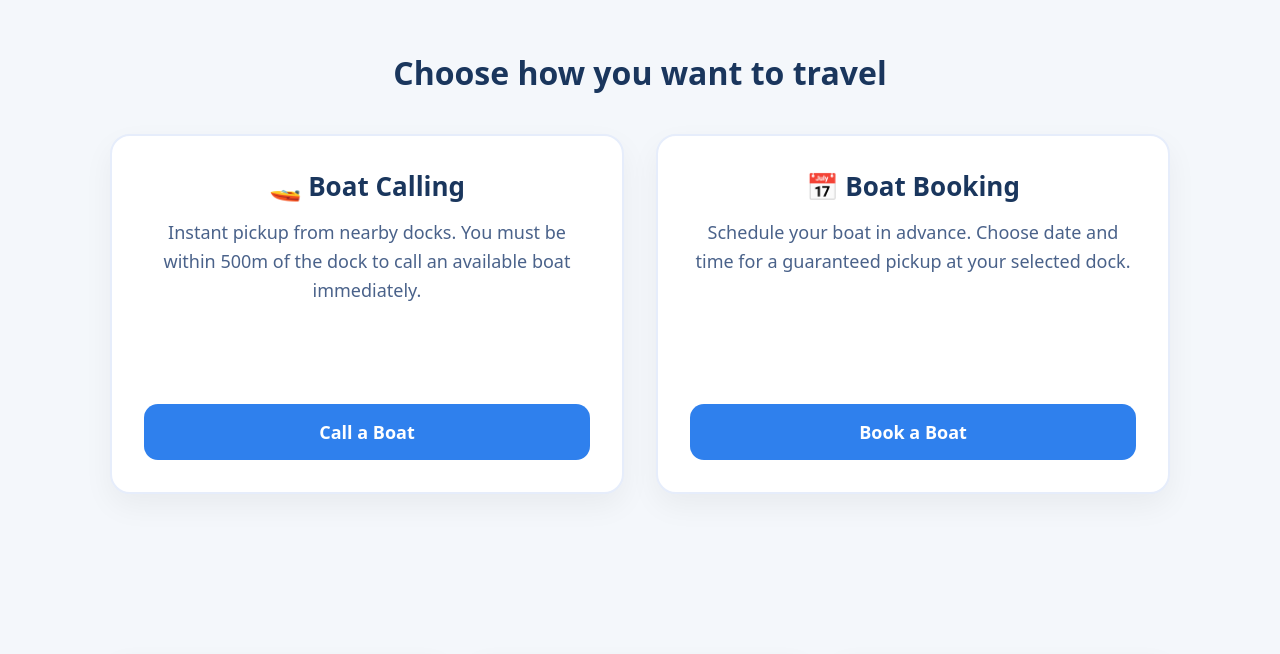
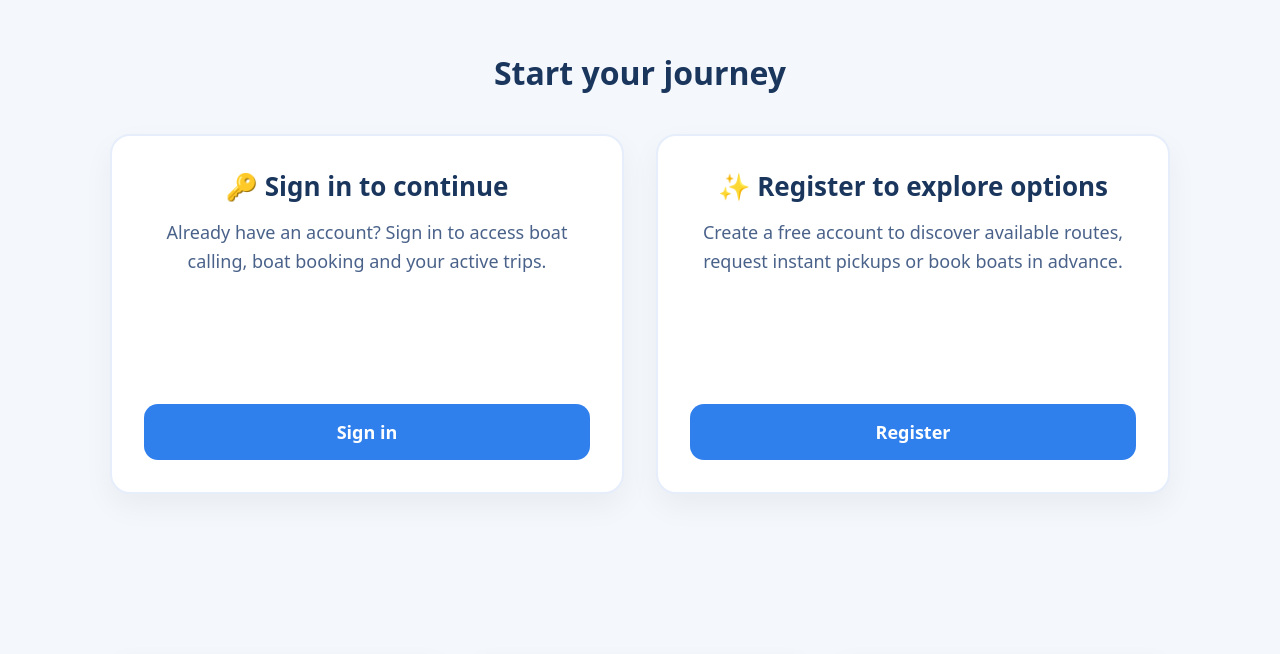
Before and after one commit to jadilovic/boat-transfers-frontend, a React (Create React App) app in the folder frontend/: page / in a window 1280 px wide. Shown: the part 545-1199 px from the top of the page. Built offline with nearby package versions, Linux system fonts and the light colour scheme; no server answers.

Commit message:
separating logged in users and not registered users

```diff
--- a/frontend/src/components/Navbar.css
+++ b/frontend/src/components/Navbar.css
@@ -130,3 +130,16 @@
     display: flex;
   }
 }
+
+.logout-btn {
+  background: none;
+  border: none;
+  cursor: pointer;
+  font: inherit;
+  color: inherit;
+  padding: 0.5rem 1rem;
+}
+
+.logout-btn:hover {
+  opacity: 0.8;
+}
--- a/frontend/src/components/Navbar.js
+++ b/frontend/src/components/Navbar.js
@@ -1,10 +1,13 @@
 import { useState, useEffect } from "react";
-import { NavLink } from "react-router-dom";
+import { NavLink, useNavigate } from "react-router-dom";
 import "./Navbar.css";
 
 export default function Navbar() {
   const [menuOpen, setMenuOpen] = useState(false);
   const [isMobile, setIsMobile] = useState(false);
+  const navigate = useNavigate();
+
+  const isAuthenticated = !!localStorage.getItem("token");
 
   useEffect(() => {
     const handleResize = () => {
@@ -16,13 +19,21 @@ export default function Navbar() {
       }
     };
 
-    handleResize(); // initial check
+    handleResize();
     window.addEventListener("resize", handleResize);
     return () => window.removeEventListener("resize", handleResize);
   }, []);
 
   const closeMenu = () => {
     if (isMobile) setMenuOpen(false);
+  };
+
+  const handleLogout = () => {
+    localStorage.removeItem("token");
+    localStorage.removeItem("user");
+
+    closeMenu();
+    navigate("/");
   };
 
   return (
@@ -71,6 +82,16 @@ export default function Navbar() {
         <NavLink to="/about" onClick={closeMenu}>
           About
         </NavLink>
+
+        {/* LOGOUT (only if logged in) */}
+        {isAuthenticated && (
+          <button
+            className="logout-btn"
+            onClick={handleLogout}
+          >
+            Logout
+          </button>
+        )}
       </nav>
     </header>
   );
--- a/frontend/src/components/TransferChoice.js
+++ b/frontend/src/components/TransferChoice.js
@@ -1,27 +1,68 @@
+import { useNavigate } from "react-router-dom";
 import "./TransferChoice.css";
 
-export default function TransferChoice({ selected, onSelect }) {
+export default function TransferChoice({ isAuthenticated, onSelect }) {
+  const navigate = useNavigate();
+
+  // -----------------------------
+  // NOT AUTHENTICATED (GUEST)
+  // -----------------------------
+  if (!isAuthenticated) {
+    return (
+      <div className="transfer-choice">
+        <h2>Start your journey</h2>
+
+        <div className="transfer-cards">
+          <div className="transfer-card">
+            <h3>🔑 Sign in to continue</h3>
+            <p>
+              Already have an account? Sign in to access boat calling,
+              boat booking and your active trips.
+            </p>
+            <button onClick={() => navigate("/login")}>
+              Sign in
+            </button>
+          </div>
+
+          <div className="transfer-card">
+            <h3>✨ Register to explore options</h3>
+            <p>
+              Create a free account to discover available routes,
+              request instant pickups or book boats in advance.
+            </p>
+            <button onClick={() => navigate("/register")}>
+              Register
+            </button>
+          </div>
+        </div>
+      </div>
+    );
+  }
+
+  // -----------------------------
+  // AUTHENTICATED USER
+  // -----------------------------
   return (
     <div className="transfer-choice">
       <h2>Choose how you want to travel</h2>
 
       <div className="transfer-cards">
-        <div className={`transfer-card ${selected === "calling" ? "selected" : ""}`}>
+        <div className="transfer-card">
           <h3>🚤 Boat Calling</h3>
           <p>
-            Instant pickup from nearby docks. You must be within 500m of the dock
-            to call an available boat immediately.
+            Request an instant pickup from nearby docks.
+            You must be close to the dock to call a boat.
           </p>
           <button onClick={() => onSelect("calling")}>
             Call a Boat
           </button>
         </div>
 
-        <div className={`transfer-card ${selected === "booking" ? "selected" : ""}`}>
+        <div className="transfer-card">
           <h3>📅 Boat Booking</h3>
           <p>
-            Schedule your boat in advance. Choose date and time for a guaranteed
-            pickup at your selected dock.
+            Plan ahead by scheduling your boat for a specific
+            date and time with guaranteed pickup.
           </p>
           <button onClick={() => onSelect("booking")}>
             Book a Boat
--- a/frontend/src/pages/Landing.js
+++ b/frontend/src/pages/Landing.js
@@ -2,9 +2,12 @@ import Layout from "../components/Layout";
 import TransferChoice from "../components/TransferChoice";
 import "./Landing.css";
 import { useNavigate } from "react-router-dom";
+import { isLoggedIn } from "../utils/auth";
 
 export default function Landing() {
   const navigate = useNavigate();
+  // const user = getAuthUser();
+  const isAuthenticated = isLoggedIn();
 
   return (
     <Layout>
@@ -53,6 +56,7 @@ export default function Landing() {
 
       {/* TRANSFER CHOICE */}
       <TransferChoice
+        isAuthenticated={isAuthenticated}
         onSelect={(type) => {
           if (type === "calling") navigate("/boat-calling");
           if (type === "booking") navigate("/boat-booking");
--- /dev/null
+++ b/frontend/src/utils/auth.js
@@ -0,0 +1,12 @@
+export const getAuthUser = () => {
+  try {
+    const user = localStorage.getItem("user");
+    return user ? JSON.parse(user) : null;
+  } catch {
+    return null;
+  }
+};
+
+export const isLoggedIn = () => {
+  return !!localStorage.getItem("token");
+};
```
